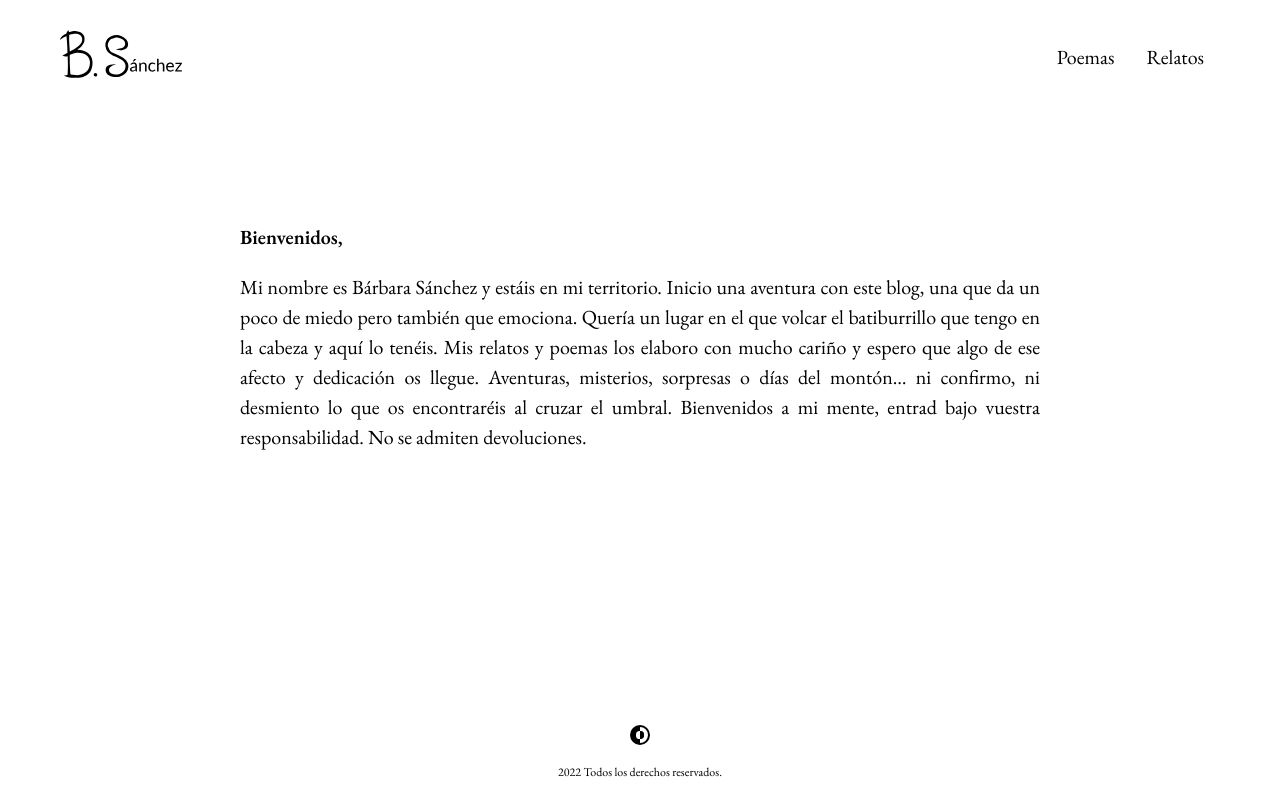
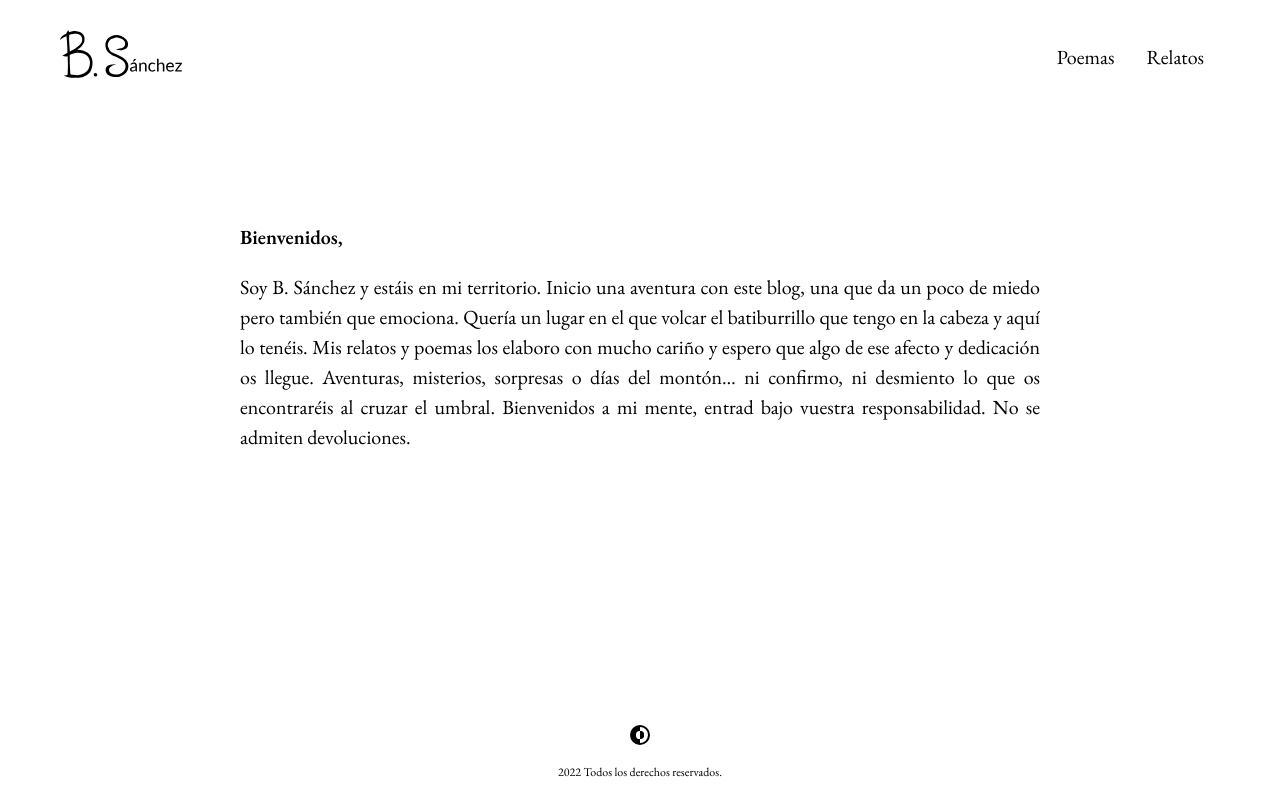
Before and after one commit to 3Corals/Blg, a Next.js app: page / in a window 1280 px wide. Built offline with nearby package versions, Linux system fonts and the light colour scheme.

Commit message:
Modify text

```diff
--- a/pages/index.js
+++ b/pages/index.js
@@ -3,14 +3,14 @@ export default function Home() {
     <div className="homepage">
       <h1 style={{ fontSize: 20 }}>Bienvenidos,</h1>
       <p>
-        Mi nombre es Bárbara Sánchez y estáis en mi territorio. Inicio una
-        aventura con este blog, una que da un poco de miedo pero también que
-        emociona. Quería un lugar en el que volcar el batiburrillo que tengo en
-        la cabeza y aquí lo tenéis. Mis relatos y poemas los elaboro con mucho
-        cariño y espero que algo de ese afecto y dedicación os llegue.
-        Aventuras, misterios, sorpresas o días del montón… ni confirmo, ni
-        desmiento lo que os encontraréis al cruzar el umbral. Bienvenidos a mi
-        mente, entrad bajo vuestra responsabilidad. No se admiten devoluciones.
+        Soy B. Sánchez y estáis en mi territorio. Inicio una aventura con este
+        blog, una que da un poco de miedo pero también que emociona. Quería un
+        lugar en el que volcar el batiburrillo que tengo en la cabeza y aquí lo
+        tenéis. Mis relatos y poemas los elaboro con mucho cariño y espero que
+        algo de ese afecto y dedicación os llegue. Aventuras, misterios,
+        sorpresas o días del montón… ni confirmo, ni desmiento lo que os
+        encontraréis al cruzar el umbral. Bienvenidos a mi mente, entrad bajo
+        vuestra responsabilidad. No se admiten devoluciones.
       </p>
     </div>
   )
```
